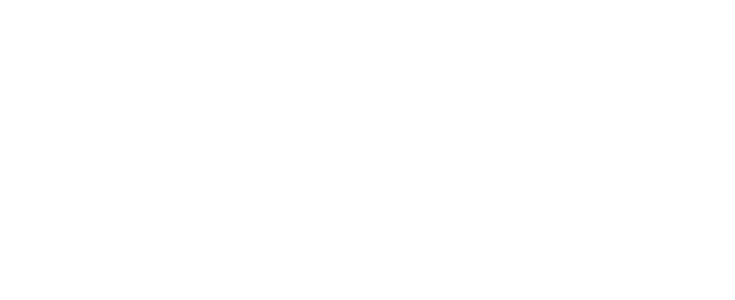
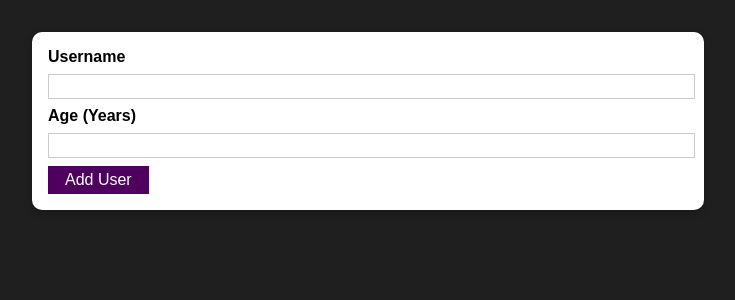
Before and after one commit to PhenDoesStuff/portals-fragments-refs, a React (Create React App) app: page / in a window 1280 px wide. Shown: the top 300 px of the page, without its empty margins (272-1007 px from the left). Built offline with nearby package versions, Linux system fonts and the light colour scheme.

Commit message:
Updates to overall app

```diff
--- a/src/App.jsx
+++ b/src/App.jsx
@@ -1,12 +1,12 @@
 import React from 'react';
-
+import AddUser from './Components/Users/AddUser';
 
 function App() {
-  return (
-    <div>
-
-    </div>
-  );
+	return (
+		<div>
+			<AddUser />
+		</div>
+	);
 }
 
 export default App;
--- a/src/index.css
+++ b/src/index.css
@@ -1,11 +1,12 @@
 * {
-  box-sizing: border-box;
+	margin: 0;
 }
 
 html {
-  font-family: sans-serif;
+	font-family: sans-serif;
+	background: #1f1f1f;
 }
 
 body {
-  margin: 0;
+	margin: 0;
 }
```
